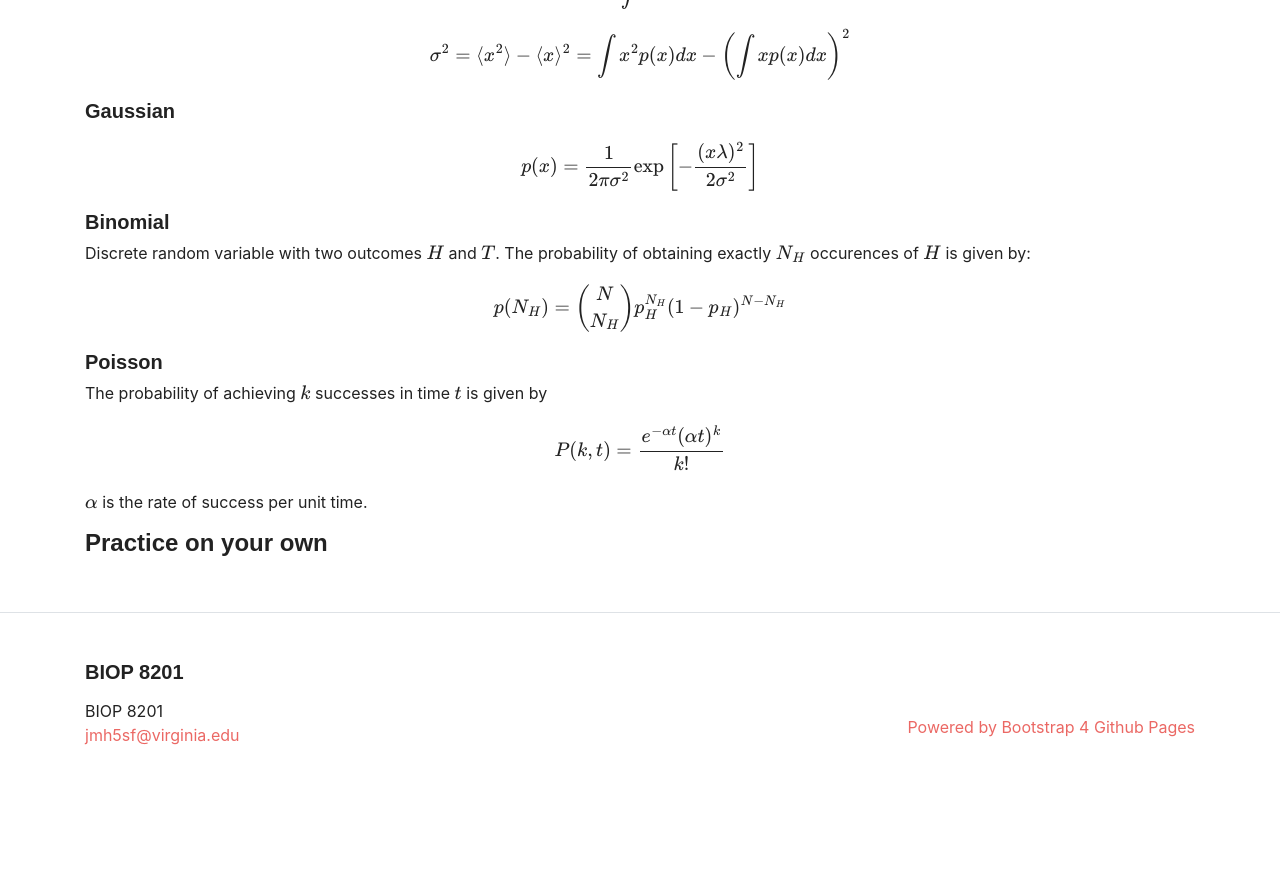
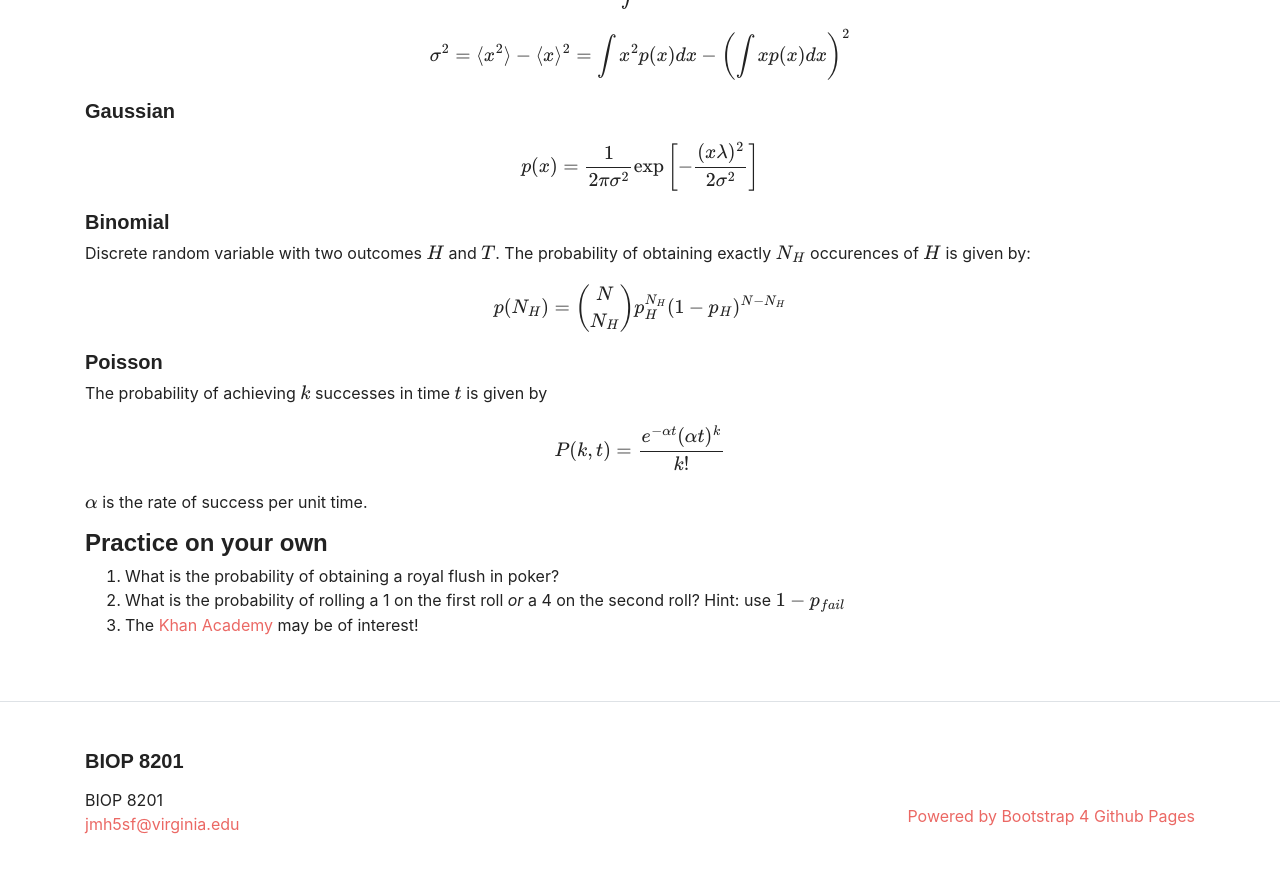
Before and after one commit to jmhays/biop-web, a Jekyll site: the page built from lectures/Lecture1.md, in a window 1280 px wide and 900 px high, scrolled down 781 px. Shown: the top 873 px of the window. Built offline with Jekyll 4.4.1, drawn with Linux system fonts in a browser that asks for light colours; some web fonts are replaced; formulas are drawn with MathJax 3; before the commit the page ends 1592 px from its top, so only the background shows below that.

Commit message:
Add Khan Academy link

```diff
--- a/lectures/Lecture1.md
+++ b/lectures/Lecture1.md
@@ -52,3 +52,6 @@ $$P(k, t) = \frac{e^{-\alpha t}(\alpha t)^k}{k!}$$
 $$\alpha$$ is the rate of success per unit time.
 
 #### Practice on your own
+1. What is the probability of obtaining a royal flush in poker?
+2. What is the probability of rolling a 1 on the first roll *or* a 4 on the second roll? Hint: use $$1-p_{fail}$$
+3. The [Khan Academy](https://www.khanacademy.org/math/precalculus/prob-comb) may be of interest!
```
